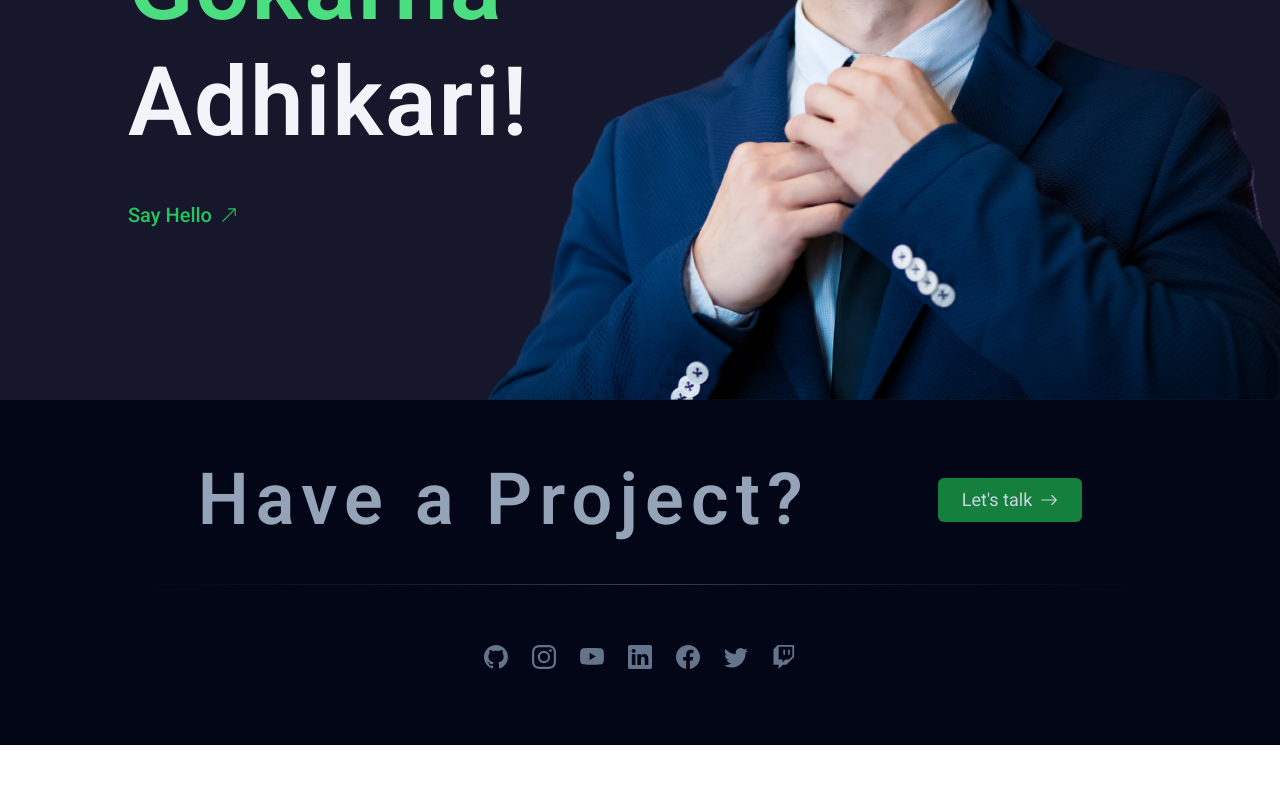
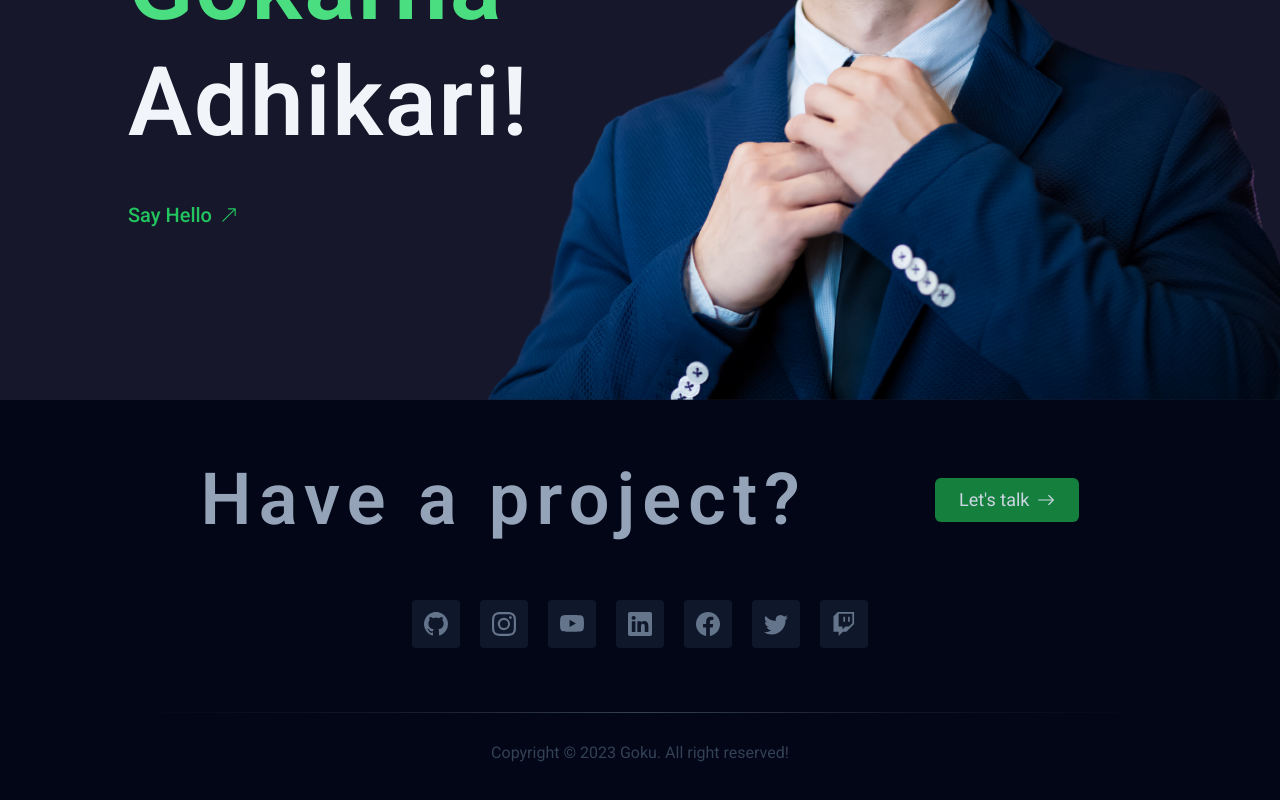
Before and after one commit to gokarna123-goku/m_portfolio, a React (Vite) app: page / in a window 1280 px wide. Shown: the part 400-1200 px from the top of the page. Before the commit the page ends 1145 px from the top, so only its background shows below. Built offline with nearby package versions, Linux system fonts and the light colour scheme.

Commit message:
working on the footer section

```diff
--- a/src/components/Footer/Footer.jsx
+++ b/src/components/Footer/Footer.jsx
@@ -18,21 +18,24 @@ const Footer = () => {
       <div className="w-full bg-slate-950 px-32 py-16">
         <div className="flex items-center justify-center">
           <h1 className="text-slate-400 text-7xl font-extrabold tracking-widest mr-16">
-            Have a Project?
+            Have a project?
           </h1>
           <button className="bg-green-700 text-lg text-slate-300 hover:bg-green-800 hover:text-slate-200 duration-700 ease-out px-6 py-2 rounded-md ml-16 flex items-center">
             Let's talk <ArrowRight className="ml-2" />
           </button>
         </div>
-        <div className="divider my-12 w-full h-[0.6px]"></div>
-        <div className="flex items-center justify-center">
-          <Link className="p-3 rounded-full  text-2xl"> <Github className="text-2xl text-slate-500 hover:text-green-500 duration-700 ease-out" /> </Link>
-          <Link className="p-3 rounded-full  text-2xl"> <Instagram className="text-2xl text-slate-500 hover:text-green-500 duration-700 ease-out" /> </Link>
-          <Link className="p-3 rounded-full  text-2xl"> <Youtube className="text-2xl text-slate-500 hover:text-green-500 duration-700 ease-out" /> </Link>
-          <Link className="p-3 rounded-full  text-2xl"> <Linkedin className="text-2xl text-slate-500 hover:text-green-500 duration-700 ease-out" /> </Link>
-          <Link className="p-3 rounded-full  text-2xl"> <Facebook className="text-2xl text-slate-500 hover:text-green-500 duration-700 ease-out" /> </Link>
-          <Link className="p-3 rounded-full  text-2xl"> <Twitter className="text-2xl text-slate-500 hover:text-green-500 duration-700 ease-out" /> </Link>
-          <Link className="p-3 rounded-full  text-2xl"> <Twitch className="text-2xl text-slate-500 hover:text-green-500 duration-700 ease-out" /> </Link>
+        <div className="flex items-center justify-center gap-5 my-16">
+          <Link className="p-3 rounded bg-slate-900 hover:shadow-sm text-2xl"> <Github className="text-2xl text-slate-500 hover:text-green-500 duration-700 ease-out" /> </Link>
+          <Link className="p-3 rounded bg-slate-900 hover:shadow-sm text-2xl"> <Instagram className="text-2xl text-slate-500 hover:text-green-500 duration-700 ease-out" /> </Link>
+          <Link className="p-3 rounded bg-slate-900 hover:shadow-sm text-2xl"> <Youtube className="text-2xl text-slate-500 hover:text-green-500 duration-700 ease-out" /> </Link>
+          <Link className="p-3 rounded bg-slate-900 hover:shadow-sm text-2xl"> <Linkedin className="text-2xl text-slate-500 hover:text-green-500 duration-700 ease-out" /> </Link>
+          <Link className="p-3 rounded bg-slate-900 hover:shadow-sm text-2xl"> <Facebook className="text-2xl text-slate-500 hover:text-green-500 duration-700 ease-out" /> </Link>
+          <Link className="p-3 rounded bg-slate-900 hover:shadow-sm text-2xl"> <Twitter className="text-2xl text-slate-500 hover:text-green-500 duration-700 ease-out" /> </Link>
+          <Link className="p-3 rounded bg-slate-900 hover:shadow-sm text-2xl"> <Twitch className="text-2xl text-slate-500 hover:text-green-500 duration-700 ease-out" /> </Link>
+        </div>
+        <div className="divider my-7 w-full h-[0.6px]"></div>
+        <div className="flex items-center justify-center text-slate-700 font-2xl font-normal">
+            Copyright &copy; 2023 Goku. All right reserved!
         </div>
       </div>
     </>
```
